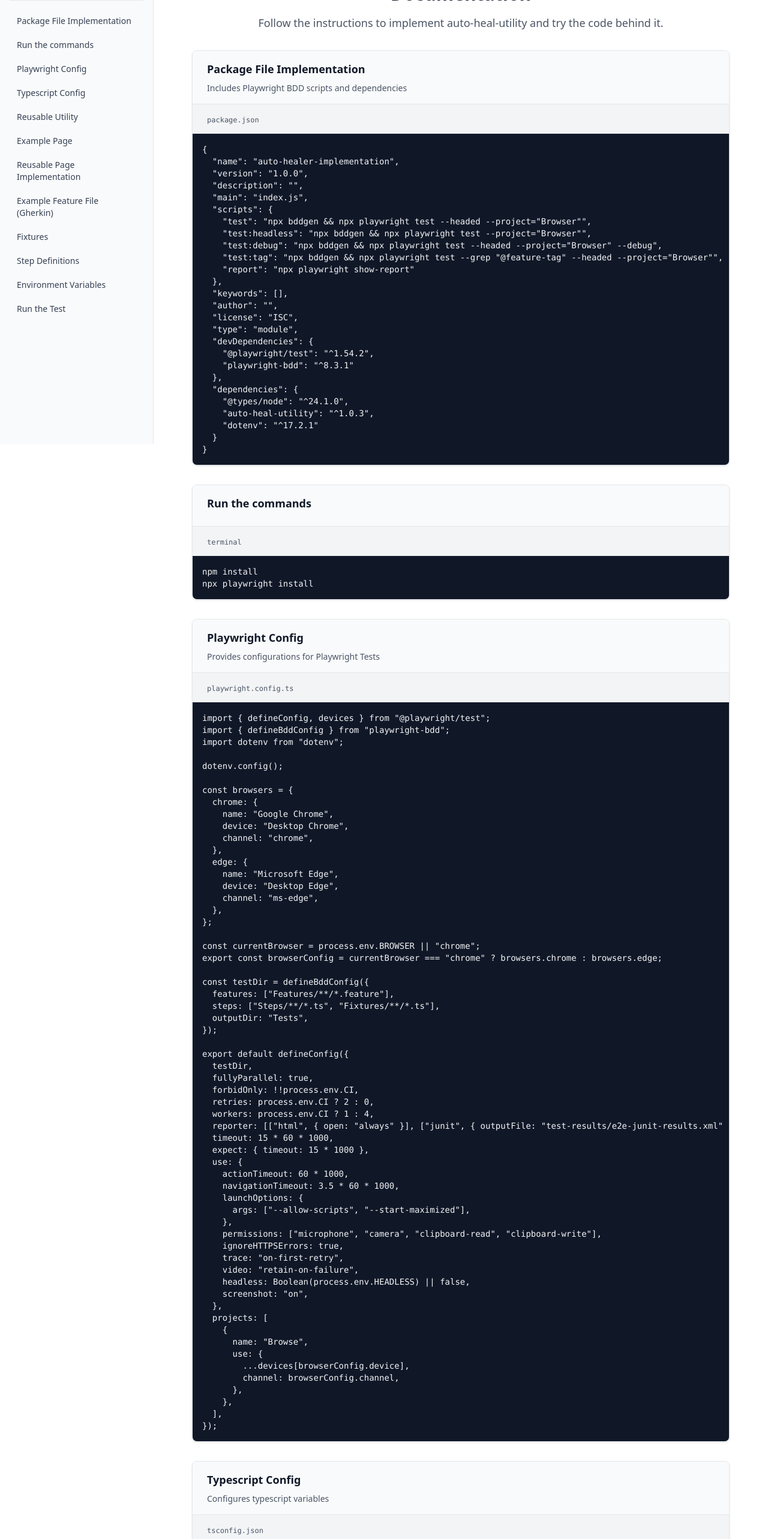
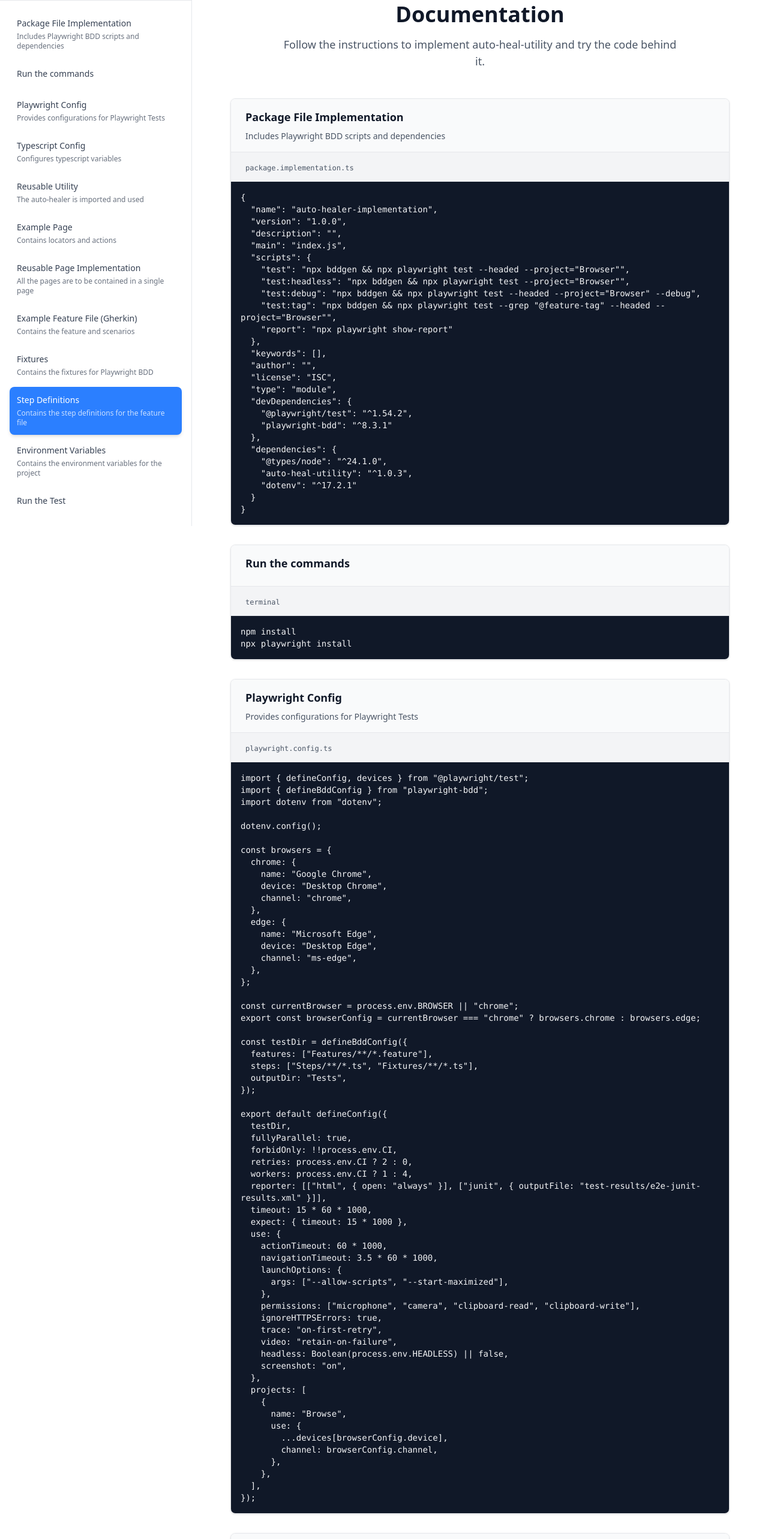
Before and after one commit to sourrinn/auto-heal-docs-app, a React (Vite) app: page /docs in a window 1280 px wide. Shown: the part 60-2626 px from the top of the page at 60% size. Built offline with nearby package versions, Linux system fonts and the light colour scheme.

Commit message:
Mobile view added but PC view needs improvement

```diff
--- a/package.json
+++ b/package.json
@@ -11,6 +11,7 @@
   },
   "dependencies": {
     "@tailwindcss/vite": "^4.1.11",
+    "lucide-react": "^0.539.0",
     "react": "^19.1.1",
     "react-dom": "^19.1.1",
     "react-router-dom": "^7.8.0",
@@ -18,6 +19,7 @@
   },
   "devDependencies": {
     "@eslint/js": "^9.33.0",
+    "@heroicons/react": "^2.2.0",
     "@types/react": "^19.1.10",
     "@types/react-dom": "^19.1.7",
     "@vitejs/plugin-react": "^5.0.0",
--- a/src/components/DocSection.tsx
+++ b/src/components/DocSection.tsx
@@ -1,3 +1,5 @@
+import React from 'react';
+
 interface DocSectionProps {
   title: string;
   description: string;
@@ -6,20 +8,20 @@ interface DocSectionProps {
   language?: string;
 }
 
-export default function DocSection({ title, description, filename, code }: DocSectionProps) {
+export default function DocSection({ title, description, filename, code, language }: DocSectionProps) {
   return (
     <div className="mb-8 border border-gray-200 dark:border-gray-700 rounded-lg overflow-hidden shadow-sm">
-      <div className="bg-gray-50 dark:bg-gray-800 px-6 py-4 border-b border-gray-200 dark:border-gray-700">
+      <div className="bg-gray-50 dark:bg-gray-800 px-4 sm:px-6 py-4 border-b border-gray-200 dark:border-gray-700">
         <h3 className="text-lg font-semibold text-gray-900 dark:text-white mb-2">{title}</h3>
         <p className="text-sm text-gray-600 dark:text-gray-300">{description}</p>
       </div>
 
-      <div className="bg-gray-100 dark:bg-gray-700 px-6 py-3 border-b border-gray-200 dark:border-gray-700">
-        <span className="text-xs font-mono text-gray-600 dark:text-gray-300">{filename}</span>
+      <div className="bg-gray-100 dark:bg-gray-700 px-4 sm:px-6 py-3 border-b border-gray-200 dark:border-gray-700">
+        <span className="text-xs font-mono text-gray-600 dark:text-gray-300 break-all">{filename}</span>
       </div>
 
       <pre className="m-0 p-4 bg-gray-900 dark:bg-gray-950 text-gray-100 dark:text-gray-200 overflow-x-auto text-sm">
-        <code>{code}</code>
+        <code className="block whitespace-pre-wrap break-words">{code}</code>
       </pre>
     </div>
   );
--- a/src/pages/DocumentationPage.tsx
+++ b/src/pages/DocumentationPage.tsx
@@ -1,5 +1,6 @@
 import DocSection from '../components/DocSection';
-import { useState } from 'react';
+import { useState, useEffect } from 'react';
+import { Menu, X } from 'lucide-react';
 
 const sections = [
   { id: 'package-implementation', title: 'Package File Implementation', description: 'Includes Playwright BDD scripts and dependencies' },
@@ -17,7 +18,32 @@ const sections = [
 ];
 
 export default function DocumentationPage() {
+  const [isMenuOpen, setIsMenuOpen] = useState(false);
   const [activeSection, setActiveSection] = useState('');
+  const [isScrolled, setIsScrolled] = useState(false);
+
+  useEffect(() => {
+    const handleScroll = () => {
+      setIsScrolled(window.scrollY > 20);
+
+      // Update active section based on scroll position
+      const scrollPosition = window.scrollY + 100;
+
+      for (const section of sections) {
+        const element = document.getElementById(section.id);
+        if (element) {
+          const { offsetTop, offsetHeight } = element;
+          if (scrollPosition >= offsetTop && scrollPosition < offsetTop + offsetHeight) {
+            setActiveSection(section.id);
+            break;
+          }
+        }
+      }
+    };
+
+    window.addEventListener('scroll', handleScroll);
+    return () => window.removeEventListener('scroll', handleScroll);
+  }, []);
 
   const scrollToSection = (sectionId: string) => {
     const element = document.getElementById(sectionId);
@@ -25,59 +51,126 @@ export default function DocumentationPage() {
       element.scrollIntoView({ behavior: 'smooth', block: 'start' });
       setActiveSection(sectionId);
     }
+    setIsMenuOpen(false);
   };
 
   return (
     <div className="min-h-screen bg-white dark:bg-gray-900">
-      <div className="flex">
-        {/* Side Menu */}
-        <aside className="hidden lg:block w-64 bg-gray-50 dark:bg-gray-800 border-r border-gray-200 dark:border-gray-700 sticky top-0 h-screen overflow-y-auto">
-          <div className="p-4">
-            <h2 className="text-lg font-semibold text-gray-900 dark:text-white mb-4 pl-3 border-b border-gray-200 dark:border-gray-700 pb-4">General Walkthrough</h2>
-            <nav className="space-y-1">
+      {/* Mobile Header */}
+      <header className={`lg:hidden fixed top-0 left-0 right-0 z-50 transition-all duration-300 ${
+        isScrolled ? 'bg-white dark:bg-gray-800 shadow-lg' : 'bg-transparent'
+      }`}>
+        <div className="flex items-center justify-between p-4">
+          <h1 className="text-xl font-bold text-gray-900 dark:text-white">Docs</h1>
+          <button
+            onClick={() => setIsMenuOpen(!isMenuOpen)}
+            className="p-2 rounded-lg bg-gray-100 dark:bg-gray-800 hover:bg-gray-200 dark:hover:bg-gray-700 transition-colors"
+            aria-label="Toggle menu"
+          >
+            {isMenuOpen ? <X className="w-5 h-5" /> : <Menu className="w-5 h-5" />}
+          </button>
+        </div>
+      </header>
+
+      {/* Mobile Menu Overlay */}
+      {isMenuOpen && (
+        <div
+          className="lg:hidden fixed inset-0 bg-black bg-opacity-50 z-40"
+          onClick={() => setIsMenuOpen(false)}
+        />
+      )}
+
+      <div className="lg:flex"> {/* Flex container for desktop */}
+        {/* Side Navigation */}
+        <aside className={`
+          fixed top-0 left-0 h-full w-72 bg-white dark:bg-gray-800 shadow-xl
+          transform transition-transform duration-300 ease-in-out z-50
+          ${isMenuOpen ? 'translate-x-0' : '-translate-x-full'}
+          lg:translate-x-0 lg:static lg:w-80 lg:shadow-none lg:border-r lg:border-gray-200 dark:lg:border-gray-700
+        `}>
+          <div className="h-full flex flex-col">
+            <div className="p-4 border-b border-gray-200 dark:border-gray-700">
+              <div className="flex items-center justify-between">
+                <h2 className="text-lg font-semibold text-gray-900 dark:text-white">Navigation</h2>
+                <button
+                  onClick={() => setIsMenuOpen(false)}
+                  className="lg:hidden p-1 rounded hover:bg-gray-100 dark:hover:bg-gray-700"
+                >
+                  <X className="w-5 h-5" />
+                </button>
+              </div>
+            </div>
+
+            <nav className="flex-1 overflow-y-auto p-4">
+              <div className="space-y-1">
                 {sections.map((section) => (
                   <button
                     key={section.id}
                     onClick={() => scrollToSection(section.id)}
-                  className={`w-full text-left px-3 py-2 text-sm rounded-md transition-colors ${
-                    activeSection === section.id
-                      ? 'bg-blue-100 dark:bg-blue-900 text-blue-700 dark:text-blue-200'
+                    className={`
+                      w-full text-left px-3 py-3 text-sm rounded-lg transition-all duration-200
+                      ${activeSection === section.id
+                        ? 'bg-blue-500 text-white shadow-md'
                         : 'text-gray-700 dark:text-gray-300 hover:bg-gray-100 dark:hover:bg-gray-700'
-                  }`}
+                      }
+                    `}
                   >
-                  {section.title}
+                    <div className="font-medium">{section.title}</div>
+                    <div className="text-xs opacity-75 mt-1">{section.description}</div>
                   </button>
                 ))}
+              </div>
             </nav>
           </div>
         </aside>
 
         {/* Main Content */}
-        <main className="flex-1 py-8 px-4 sm:px-6 lg:px-8">
-          <div className="max-w-4xl mx-auto">
-            <div className="text-center mb-8">
-              <h1 className="text-3xl font-bold text-gray-900 dark:text-white mb-4">Documentation</h1>
-              <p className="text-lg text-gray-600 dark:text-gray-300">
+        <main className="flex-1 pt-16 lg:pt-8">
+          <div className="max-w-4xl mx-auto px-4 sm:px-6 lg:px-8 py-8">
+            <div className="text-center mb-12">
+              <h1 className="text-3xl sm:text-4xl font-bold text-gray-900 dark:text-white mb-4">
+                Documentation
+              </h1>
+              <p className="text-lg text-gray-600 dark:text-gray-300 max-w-2xl mx-auto">
                 Follow the instructions to implement auto-heal-utility and try the code behind it.
               </p>
             </div>
 
             <div className="space-y-8">
-              <div id="package-implementation">
+              {sections.map((section) => (
+                <section key={section.id} id={section.id} className="scroll-mt-20">
                   <DocSection
-                  title="Package File Implementation"
-                  description="Includes Playwright BDD scripts and dependencies"
-                  filename="package.json"
-                  code={`{
+                    title={section.title}
+                    description={section.description}
+                    filename={section.id === 'run-test' ? 'terminal' :
+                             section.id === 'environment-variables' ? '.env' :
+                             section.id === 'run-commands' ? 'terminal' :
+                             `${section.id.replace(/-/g, '.')}.ts`}
+                    code={getCodeForSection(section.id)}
+                    language={getLanguageForSection(section.id)}
+                  />
+                </section>
+              ))}
+            </div>
+          </div>
+        </main>
+      </div>
+    </div>
+  );
+}
+
+function getCodeForSection(sectionId: string): string {
+  const codeMap: Record<string, string> = {
+    'package-implementation': `{
   "name": "auto-healer-implementation",
   "version": "1.0.0",
   "description": "",
   "main": "index.js",
   "scripts": {
-    "test": "npx bddgen && npx playwright test --headed --project=\"Browser\"",
-    "test:headless": "npx bddgen && npx playwright test --project=\"Browser\"",
-    "test:debug": "npx bddgen && npx playwright test --headed --project=\"Browser\" --debug",
-    "test:tag": "npx bddgen && npx playwright test --grep \"@feature-tag\" --headed --project=\"Browser\"",
+    "test": "npx bddgen && npx playwright test --headed --project="Browser"",
+    "test:headless": "npx bddgen && npx playwright test --project="Browser"",
+    "test:debug": "npx bddgen && npx playwright test --headed --project="Browser" --debug",
+    "test:tag": "npx bddgen && npx playwright test --grep "@feature-tag" --headed --project="Browser"",
     "report": "npx playwright show-report"
   },
   "keywords": [],
@@ -93,28 +186,10 @@ export default function DocumentationPage() {
     "auto-heal-utility": "^1.0.3",
     "dotenv": "^17.2.1"
   }
-}
-`}
-                />
-              </div>
-
-              <div id="run-commands">
-                <DocSection
-                  title="Run the commands"
-                  description=""
-                  filename="terminal"
-                  code={`npm install
-npx playwright install`}
-                />
-              </div>
-
-              <div id="playwright-config">
-                <DocSection
-                  title="Playwright Config"
-                  description="Provides configurations for Playwright Tests"
-                  filename="playwright.config.ts"
-                  language="typescript"
-                  code={`import { defineConfig, devices } from "@playwright/test";
+}`,
+    'run-commands': `npm install
+npx playwright install`,
+    'playwright-config': `import { defineConfig, devices } from "@playwright/test";
 import { defineBddConfig } from "playwright-bdd";
 import dotenv from "dotenv";
 
@@ -148,7 +223,7 @@ export default defineConfig({
   forbidOnly: !!process.env.CI,
   retries: process.env.CI ? 2 : 0,
   workers: process.env.CI ? 1 : 4,
-  reporter: [["html", { open: "always" }], ["junit", { outputFile: "test-results/e2e-junit-results.xml" }], ["./reporter/CustomReporter.ts"]],
+  reporter: [["html", { open: "always" }], ["junit", { outputFile: "test-results/e2e-junit-results.xml" }]],
   timeout: 15 * 60 * 1000,
   expect: { timeout: 15 * 1000 },
   use: {
@@ -173,53 +248,36 @@ export default defineConfig({
       },
     },
   ],
-});
-`}
-                />
-              </div>
-
-              <div id="typescript-config">
-                <DocSection
-                  title="Typescript Config"
-                  description="Configures typescript variables"
-                  filename="tsconfig.json"
-                  code={`{
+});`,
+    'typescript-config': `{
   "compilerOptions": {
-    "target": "esnext", // Use the latest JavaScript features
-    "module": "esnext", // Use ES modules for compatibility with Playwright
-    "strict": true, // Enable all strict type-checking options
-    "noEmit": true, // Prevent emitting JavaScript files (useful for Playwright projects)
-    "resolveJsonModule": true, // Allow importing JSON files
-    "esModuleInterop": true, // Enable compatibility with CommonJS and ES modules
-    "allowSyntheticDefaultImports": true, // Allow default imports from modules without default exports
-    "moduleResolution": "node", // Use Node.js-style module resolution
-    "baseUrl": "./", // Set the base URL for module resolution
+    "target": "esnext",
+    "module": "esnext",
+    "strict": true,
+    "noEmit": true,
+    "resolveJsonModule": true,
+    "esModuleInterop": true,
+    "allowSyntheticDefaultImports": true,
+    "moduleResolution": "node",
+    "baseUrl": "./",
     "paths": {
-      "*": ["*"] // Allow resolving modules without extensions
+      "*": ["*"]
     },
-    "types": ["playwright"], // Include Playwright types globally
-    "skipLibCheck": true, // Skip type checking of declaration files for faster builds
-    "forceConsistentCasingInFileNames": true // Ensure consistent file name casing
+    "types": ["playwright"],
+    "skipLibCheck": true,
+    "forceConsistentCasingInFileNames": true
   },
   "include": [
-    "**/*.ts", // Include all TypeScript files
-    "**/*.json" // Include JSON files
+    "**/*.ts",
+    "**/*.json"
   ],
   "exclude": [
-    "node_modules", // Exclude dependencies
-    "dist", // Exclude build output
-    "playwright-report" // Exclude Playwright reports
+    "node_modules",
+    "dist",
+    "playwright-report"
   ]
-}`}
-                />
-              </div>
-
-              <div id="reusable-utility">
-                <DocSection
-                  title="Reusable Utility"
-                  description="The auto-healer is imported and used"
-                  filename="utility/Reusable.ts"
-                  code={`import { Page } from "@playwright/test";
+}`,
+    'reusable-utility': `import { Page } from "@playwright/test";
 import { AutoHeal, WaitHelper } from "auto-heal-utility";
 
 export class Reusable {
@@ -234,17 +292,8 @@ export class Reusable {
     this.waitHelper = new WaitHelper(page, this.timeout);
     this.autoHeal = new AutoHeal(page, this.timeout);
   }
-}
-`}
-                />
-              </div>
-
-              <div id="example-page">
-                <DocSection
-                  title="Example Page"
-                  description="Contains locators and actions"
-                  filename="Pages/GooglePage.ts"
-                  code={`import { Locator, Page, expect } from "@playwright/test";
+}`,
+    'example-page': `import { Locator, Page, expect } from "@playwright/test";
 import { Metadata } from "auto-heal-utility";
 import { Reusable } from "../utility/Reusable";
 
@@ -255,7 +304,7 @@ export class GooglePage extends Reusable {
   constructor(page: Page) {
     super(page);
     this.page = page;
-    this.googleSearchInput = this.page.locator('xpath=//textarea[@aria-label="SearchPQRT"]');
+    this.googleSearchInput = this.page.locator('xpath=//textarea[@aria-label="Search"]');
   }
   async goto() {
     await this.page.goto("https://www.google.com");
@@ -263,23 +312,14 @@ export class GooglePage extends Reusable {
 
   async search(keyword: string, metadata: Metadata) {
     await this.page.waitForLoadState("networkidle");
-    (await this.waitHelper.waitForElementAndFill([this.googleSearchInput, this.page.getByTitle("SearchABCD").last()], keyword, metadata)).press("Enter");
+    (await this.waitHelper.waitForElementAndFill([this.googleSearchInput], keyword, metadata)).press("Enter");
   }
 
   async verifyTitle(keyword: string) {
     await expect(this.page).toHaveTitle(new RegExp(keyword));
   }
-}
-`}
-                />
-              </div>
-
-              <div id="reusable-pages">
-                <DocSection
-                  title="Reusable Page Implementation"
-                  description="All the pages are to be contained in a single page"
-                  filename="Pages/ReusablePages.ts"
-                  code={`import { Page } from "@playwright/test";
+}`,
+    'reusable-pages': `import { Page } from "@playwright/test";
 import { GooglePage } from "./GooglePage";
 import { Reusable } from "../utility/Reusable";
 
@@ -292,17 +332,8 @@ export class ReusablePages extends Reusable {
     this.page = page;
     this.googlePage = new GooglePage(page);
   }
-}
-`}
-                />
-              </div>
-
-              <div id="feature-file">
-                <DocSection
-                  title="Example Feature File (Gherkin)"
-                  description="Contains the feature and scenarios"
-                  filename="Features/Example/GoogleSearch.feature"
-                  code={`Feature: Google Search Feature
+}`,
+    'feature-file': `Feature: Google Search Feature
 
   Scenario Outline: TC01 - Search Google and Verify Title
     Given User navigates to the Google homepage
@@ -315,16 +346,8 @@ export class ReusablePages extends Reusable {
     | LinkedIn       |
     | Buggati        |
     | Pencil         |
-    | Spiderman      |`}
-                />
-              </div>
-
-              <div id="fixtures">
-                <DocSection
-                  title="Fixtures"
-                  description="Contains the fixtures for Playwright BDD"
-                  filename="Fixtures/fixtures.ts"
-                  code={`import { test as base, createBdd } from "playwright-bdd";
+    | Spiderman      |`,
+    'fixtures': `import { test as base, createBdd } from "playwright-bdd";
 import { ReusablePages } from "../Pages/ReusablePages";
 import { Metadata } from "auto-heal-utility";
 
@@ -340,25 +363,16 @@ export const test = base.extend<TestPages>({
   },
   metadata: async ({}, use, testInfo) => {
     const metadata: Metadata = {
-      feature: testInfo.titlePath[0], // Feature name
-      scenario: testInfo.titlePath[1], // Scenario name
-      step: "", // Step will be updated dynamically
+      feature: testInfo.titlePath[0],
+      scenario: testInfo.titlePath[1],
+      step: "",
     };
     await use(metadata);
   },
 });
 
-export const { Given, When, Then, Before, After } = createBdd(test);
-`}
-                />
-              </div>
-
-              <div id="step-definitions">
-                <DocSection
-                  title="Step Definitions"
-                  description="Contains the step definitions for the feature file"
-                  filename="Steps/GoogleSearch.steps.ts"
-                  code={`import { Given, When, Then } from "../Fixtures/fixtures";
+export const { Given, When, Then, Before, After } = createBdd(test);`,
+    'step-definitions': `import { Given, When, Then } from "../Fixtures/fixtures";
 
 Given("User navigates to the Google homepage", async ({ metadata, pages }) => {
   metadata.step = "User navigates to the Google homepage";
@@ -366,40 +380,33 @@ Given("User navigates to the Google homepage", async ({ metadata, pages }) => {
 });
 
 When("User searches for {string}", async ({ metadata, pages }, keyword: string) => {
-  metadata.step = "User searches for {string}"; // Step doesn't include data
+  metadata.step = "User searches for {string}";
   await pages.googlePage.search(keyword, metadata);
 });
 
 Then("User should see {string} in the title", async ({ metadata, pages }, keyword: string) => {
-  metadata.step = "User should see {string} in the title"; // Step doesn't include data
+  metadata.step = "User should see {string} in the title";
   await pages.googlePage.verifyTitle(keyword);
-});
-`}
-                />
-              </div>
+});`,
+    'environment-variables': `BROWSER=chrome
+HEADLESS=false`,
+    'run-test': `npm test`
+  };
 
-              <div id="environment-variables">
-                <DocSection
-                  title="Environment Variables"
-                  description="Contains the environment variables for the project"
-                  filename=".env"
-                  code={`BROWSER=chrome
-HEADLESS=false`}
-                />
-              </div>
+  return codeMap[sectionId] || '';
+}
 
-              <div id="run-test">
-                <DocSection
-                  title="Run the Test using the command"
-                  description=""
-                  filename="terminal"
-                  code={`npm test`}
-                />
-              </div>
-            </div>
-          </div>
-        </main>
-      </div>
-    </div>
-  );
+function getLanguageForSection(sectionId: string): string {
+  const languageMap: Record<string, string> = {
+    'package-implementation': 'json',
+    'playwright-config': 'typescript',
+    'typescript-config': 'json',
+    'reusable-utility': 'typescript',
+    'example-page': 'typescript',
+    'reusable-pages': 'typescript',
+    'step-definitions': 'typescript',
+    'fixtures': 'typescript'
+  };
+
+  return languageMap[sectionId] || '';
 }
```
Also changed, not shown: src/pages/HomePage.tsx (+10 -11 lines), 4 other files (tests, documents, lock files or other folders). Lines whose indentation alone changed are shown as unchanged.
